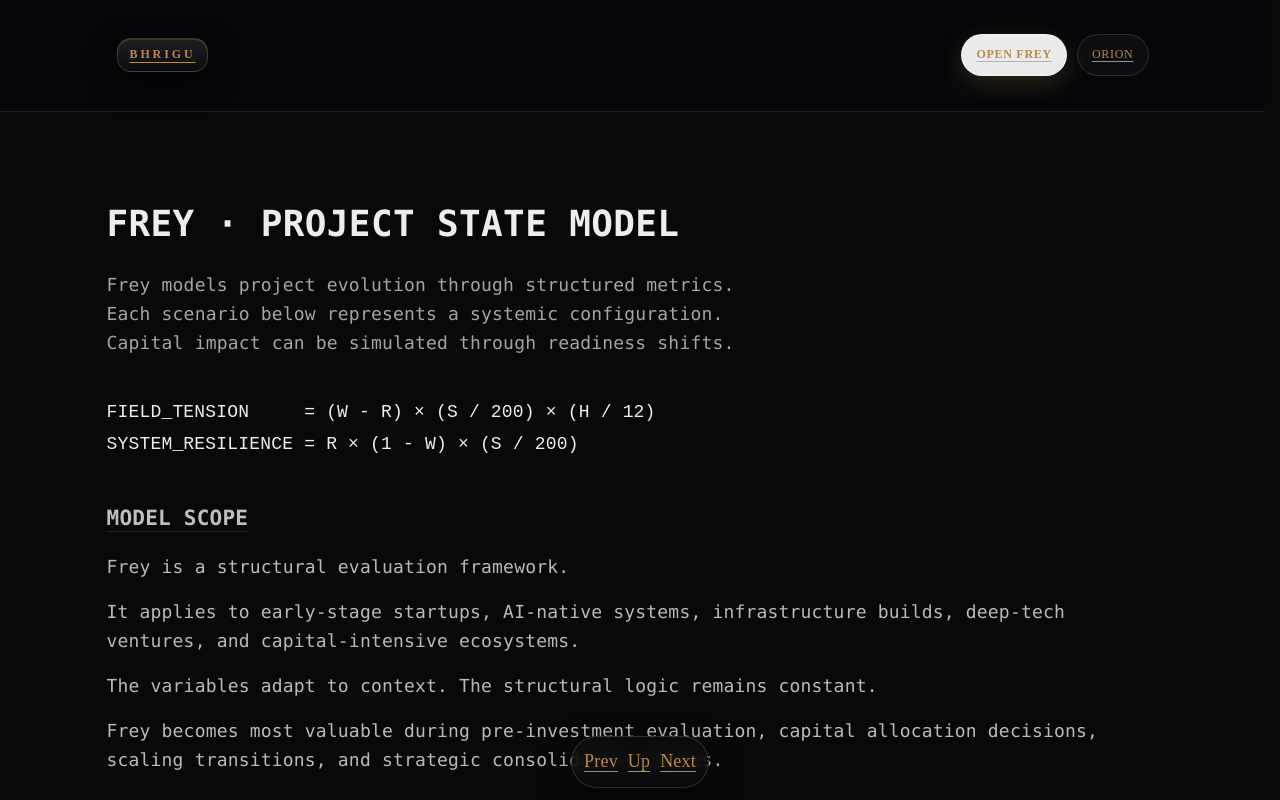
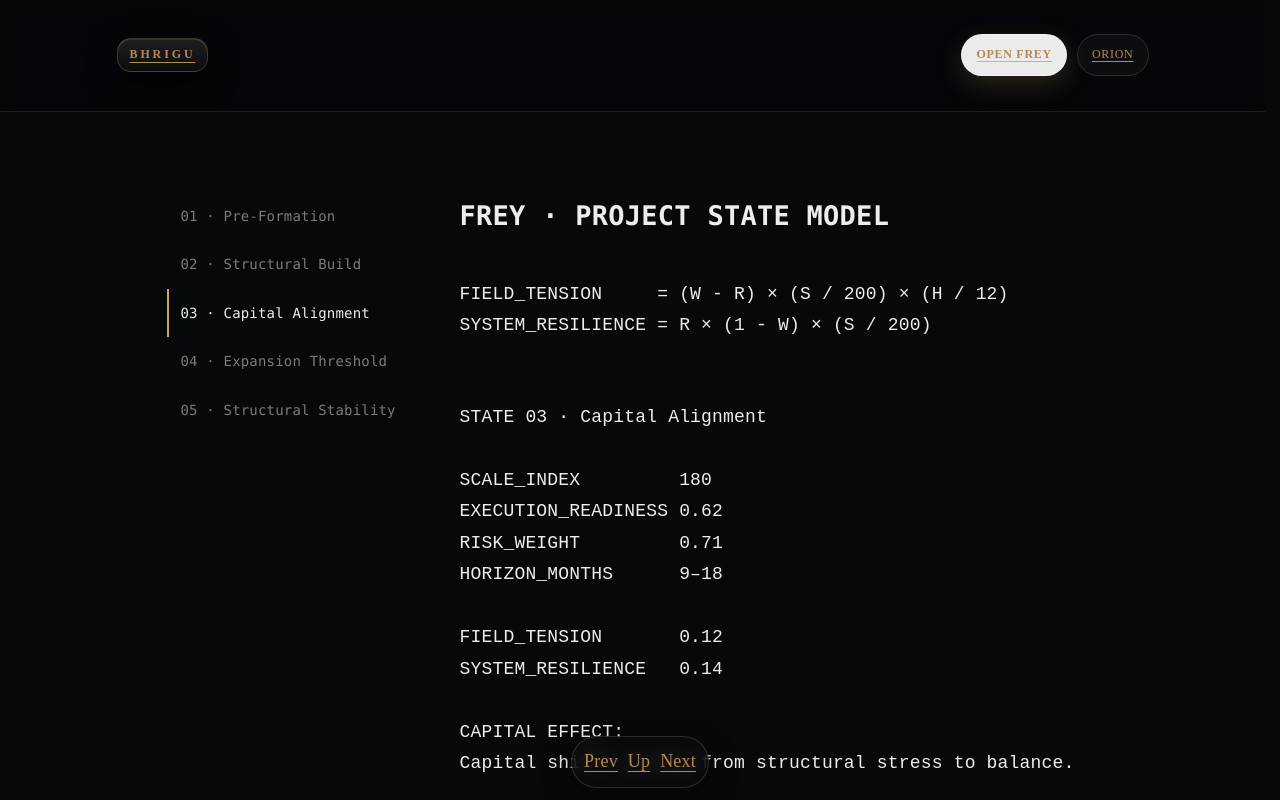
Before and after one commit to AiBhrigu/bhrigu-portal, a Next.js app: page /reading in a window 1280 px wide. Shown: the top 800 px of the page. Built offline with nearby package versions, Linux system fonts and the light colour scheme.

Commit message:
FREY /reading vertical phase axis layout v1.0

```diff
--- a/pages/reading.js
+++ b/pages/reading.js
@@ -1,42 +1,56 @@
+import { useState } from "react"
+
+const states = [
+  { id: "01", title: "Pre-Formation" },
+  { id: "02", title: "Structural Build" },
+  { id: "03", title: "Capital Alignment" },
+  { id: "04", title: "Expansion Threshold" },
+  { id: "05", title: "Structural Stability" }
+]
+
 export default function Reading() {
+  const [active, setActive] = useState("03")
+
   return (
-    <main style={{ padding: "80px 24px", maxWidth: "1100px", margin: "0 auto" }}>
-      <h1>FREY · PROJECT STATE MODEL</h1>
+    <main style={{ display: "flex", minHeight: "100vh", padding: "80px 24px" }}>
 
-      <p style={{ opacity: 0.7, maxWidth: "640px" }}>
-        Frey models project evolution through structured metrics.
-        Each scenario below represents a systemic configuration.
-        Capital impact can be simulated through readiness shifts.
-      </p>
+      <aside style={{
+        width: "25%",
+        position: "sticky",
+        top: "120px",
+        height: "fit-content",
+        fontSize: "14px"
+      }}>
+        {states.map((s) => (
+          <div
+            key={s.id}
+            onClick={() => setActive(s.id)}
+            style={{
+              padding: "12px 0",
+              cursor: "pointer",
+              opacity: active === s.id ? 1 : 0.5,
+              borderLeft: active === s.id ? "2px solid #c6a85b" : "2px solid transparent",
+              paddingLeft: "12px"
+            }}
+          >
+            {s.id} · {s.title}
+          </div>
+        ))}
+      </aside>
 
-      <pre style={{ marginTop: "40px" }}>
+      <section style={{ width: "75%", paddingLeft: "60px" }}>
+
+        <h1>FREY · PROJECT STATE MODEL</h1>
+
+        <pre style={{ marginTop: "40px" }}>
 {`FIELD_TENSION     = (W - R) × (S / 200) × (H / 12)
 SYSTEM_RESILIENCE = R × (1 - W) × (S / 200)`}
-      </pre>
+        </pre>
 
-      <section style={{ marginTop: "40px", opacity: 0.8 }}>
-        <h3>MODEL SCOPE</h3>
-        <p>
-          Frey is a structural evaluation framework.
-        </p>
-        <p>
-          It applies to early-stage startups, AI-native systems,
-          infrastructure builds, deep-tech ventures,
-          and capital-intensive ecosystems.
-        </p>
-        <p>
-          The variables adapt to context.
-          The structural logic remains constant.
-        </p>
-        <p>
-          Frey becomes most valuable during pre-investment evaluation,
-          capital allocation decisions, scaling transitions,
-          and strategic consolidation phases.
-        </p>
-      </section>
+        <div style={{ marginTop: "60px", fontFamily: "monospace" }}>
 
-      <section style={{ marginTop: "60px" }}>
-        <pre>
+          {active === "03" && (
+            <pre>
 {`STATE 03 · Capital Alignment
 
 SCALE_INDEX         180
@@ -47,19 +61,23 @@ HORIZON_MONTHS      9–18
 FIELD_TENSION       0.12
 SYSTEM_RESILIENCE   0.14
 
-Investment Simulation:
-If EXECUTION_READINESS = 0.72
+CAPITAL EFFECT:
+Capital shifts system from structural stress to balance.`}
+            </pre>
+          )}
 
-FIELD_TENSION       -0.01
-SYSTEM_RESILIENCE   0.20`}
-        </pre>
+          {active !== "03" && (
+            <pre>
+{`STATE ${active}
+
+Core metrics and simulation for this phase.
+Numbers to be finalized in next iteration.`}
+            </pre>
+          )}
+
+        </div>
+
       </section>
-
-      <p style={{ marginTop: "80px", opacity: 0.6 }}>
-        Frey does not describe a single project.
-        It models structural balance across evolving systems.
-        Capital acts as a measurable vector within that balance.
-      </p>
     </main>
   )
 }
```
